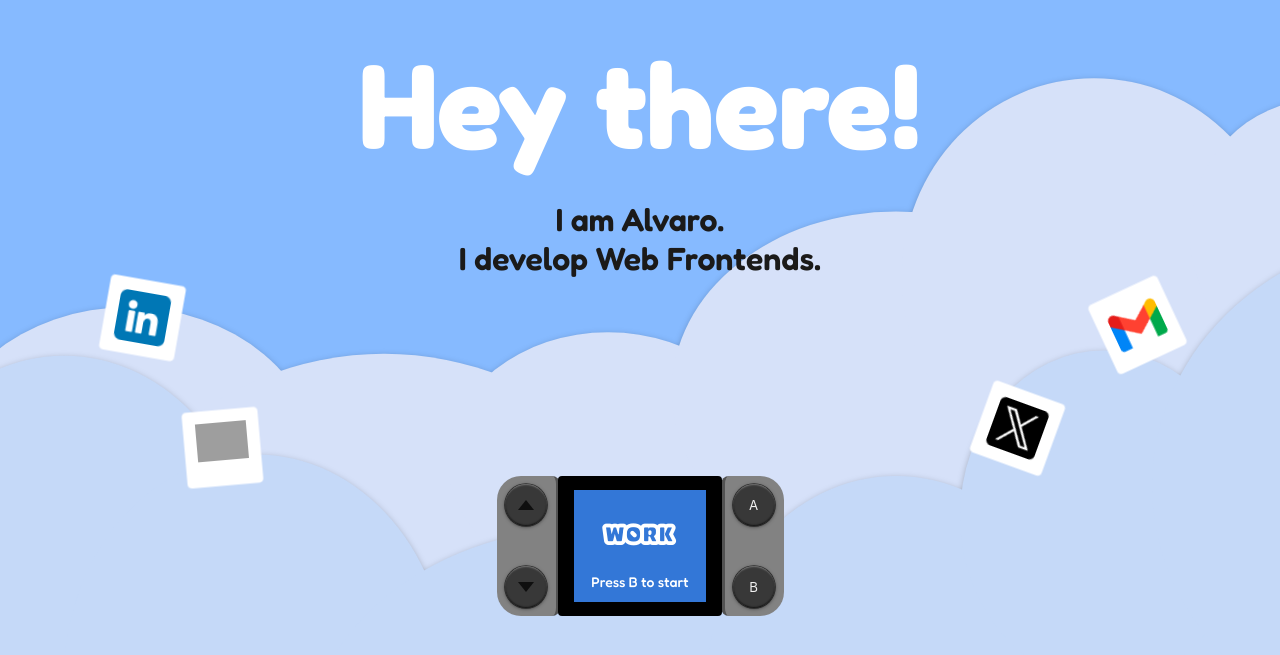
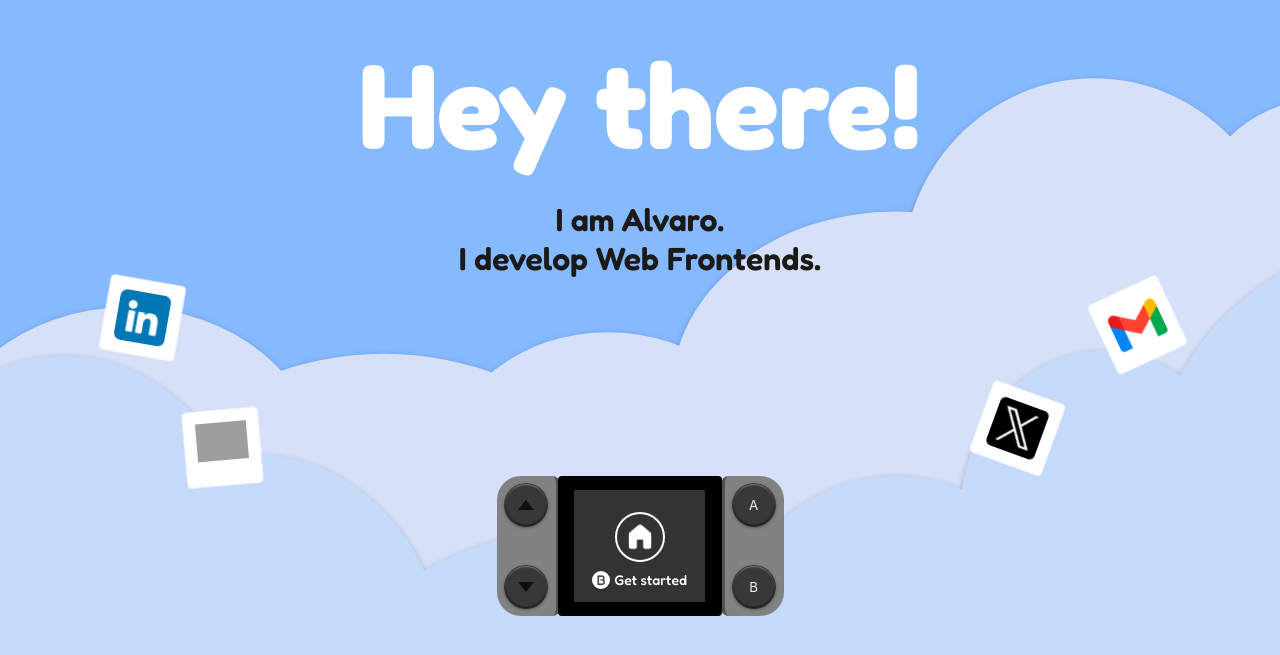
Before and after one commit to gilvent/portendo-switch, a React app: page / in a window 1280 px wide. Shown: the part 137-792 px from the top of the page. Built offline with nearby package versions, Linux system fonts and the light colour scheme; grey boxes are pictures that could not be loaded.

Commit message:
feature - add change screen interaction in home page
improve user journey by asking drawing users to open help panel when arriving in home page

```diff
--- a/src/components/ControllerButton/ControllerButton.module.scss
+++ b/src/components/ControllerButton/ControllerButton.module.scss
@@ -1,6 +1,4 @@
 @use 'assets/scss/variables/colors';
-@use 'assets/scss/variables/fonts';
-@use 'assets/scss/mixins/font';
 @use 'assets/scss/mixins/responsive';
 
 .controller {
@@ -170,6 +168,7 @@ button.btn-joycon-2 {
   }
 }
 
+
 .screen {
   position: relative;
   display: flex;
@@ -198,47 +197,11 @@ button.btn-joycon-2 {
   .inner-screen {
     width: 80%;
     height: 80%;
-    background: #3377d7;
     color: #fff;
     display: flex;
     place-items: center;
     justify-content: center;
-
-    .work-landing-screen {
-      padding: 4px;
-      text-align: center;
-
-      .title {
-        font-size: 1.6rem;
-        transform-style: preserve-3d;
-        font-family: fonts.$outline-gaban;
-        text-transform: uppercase;
-        margin: 18px;
-      }
-
-      .guide {
-        position: relative;
-        @include font.text-sm;
-
-        .loading-bar {
-          top: 30%;
-          position: absolute;
-          height: 12px;
-          width: 100%;
-          background-color: transparent;
-          border: 1px solid #fff;
-          overflow: hidden;
-
-          .inner-loading-bar {
-            position: absolute;
-            top: 0;
-            transform: translateX(-100%);
-            background-color: #fff;
-            height: 12px;
-            width: 100%;
-          }
-        }
-      }
-    }
+    position: relative;
+    contain: paint;
   }
 }
--- a/src/components/ControllerButton/ControllerButton.tsx
+++ b/src/components/ControllerButton/ControllerButton.tsx
@@ -2,6 +2,7 @@ import { useContext, useRef } from 'react';
 import styles from './ControllerButton.module.scss';
 import ControllerButtonContext from '@/context/ControllerButtonContext';
 import debounced from '@/utils/debounced';
+import ControllerScreen from '@/components/ControllerScreen';
 
 function ControllerButton() {
   const { actions, setVisibleHelpPanel } = useContext(ControllerButtonContext);
@@ -72,25 +73,9 @@ function ControllerButton() {
               data-anim-target="inner-screen"
               className={styles['inner-screen']}
             >
-              <div
-                data-anim-target="screen-foreground"
-                className={styles['work-landing-screen']}
-              >
-                <h3 className={styles.title}>Work</h3>
-                <div className={styles.guide}>
-                  <span data-anim-target="guide-text">Press B to start</span>
-                  <div
-                    data-anim-target="loading-bar"
-                    className={`${styles['loading-bar']} invisible`}
-                  >
-                    <div
-                      data-anim-target="loading-progress"
-                      className={styles['inner-loading-bar']}
-                    ></div>
-                  </div>
-                </div>
-              </div>
+              <ControllerScreen />
             </div>
+
             <div
               data-anim-target="shut-down-overlay"
               className={styles['shut-down-overlay']}
--- /dev/null
+++ b/src/components/ControllerScreen/ControllerScreen.module.scss
@@ -0,0 +1,102 @@
+@use 'assets/scss/variables/fonts';
+@use 'assets/scss/mixins/font';
+@use 'assets/scss/variables/colors';
+
+.help {
+  color: #fff;
+  display: flex;
+  flex-direction: row;
+  justify-content: center;
+  align-items: center;
+  z-index: 2;
+  gap: 4px;
+
+  .btn-joycon-preview {
+    position: relative;
+    background-color: #fff;
+    height: 18px;
+    width: 18px;
+    border-radius: 50%;
+    display: flex;
+    align-items: center;
+    justify-content: center;
+    color: colors.$dark-2;
+  }
+}
+
+.work-landing-screen {
+  position: absolute;
+  top: 0;
+  left: 0;
+  width: 100%;
+  height: 100%;
+  padding: 4px;
+  text-align: center;
+  background: #3377d7;
+
+  .title {
+    font-size: 1.6rem;
+    font-family: fonts.$outline-gaban;
+    text-transform: uppercase;
+    margin: 18px;
+  }
+
+  .guide {
+    position: relative;
+    @include font.text-sm;
+
+    .loading-bar {
+      top: 30%;
+      position: absolute;
+      height: 12px;
+      width: 100%;
+      background-color: transparent;
+      border: 1px solid #fff;
+      overflow: hidden;
+
+      .inner-loading-bar {
+        position: absolute;
+        top: 0;
+        transform: translateX(-100%);
+        background-color: #fff;
+        height: 12px;
+        width: 100%;
+      }
+    }
+  }
+}
+
+.home-landing-screen {
+  position: absolute;
+  top: 0;
+  left: 0;
+  width: 100%;
+  height: 100%;
+  padding: 22px 4px 4px;
+  background: #333;
+  display: flex;
+  flex-direction: column;
+  align-items: center;
+  gap: 8px;
+
+  .home-picture {
+    border: 2px solid #fff;
+    border-radius: 50%;
+    display: flex;
+    align-items: center;
+    justify-content: center;
+    width: 50px;
+    height: 50px;
+    padding: 8px;
+    img {
+      object-fit: contain;
+      width: 100%;
+      height: auto;
+    }
+  }
+
+  .guide {
+    position: relative;
+    @include font.text-sm;
+  }
+}
--- /dev/null
+++ b/src/components/ControllerScreen/ControllerScreen.tsx
@@ -0,0 +1,123 @@
+import gsap from 'gsap';
+import { createRef, useContext } from 'react';
+import { Transition, TransitionGroup } from 'react-transition-group';
+import { ControllerScreenTitle } from '@/utils/enums';
+import ControllerButtonContext from '@/context/ControllerButtonContext';
+import icHome from 'assets/icons/ic-home.webp';
+import styles from './ControllerScreen.module.scss';
+
+function HomeLandingScreen() {
+  return (
+    <div
+      data-anim-target="screen-foreground"
+      className={styles['home-landing-screen']}
+    >
+      <figure className={styles['home-picture']}>
+        <img src={icHome} />
+      </figure>
+      <div className={styles.guide}>
+        <div data-anim-target="guide-text" className={styles.help}>
+          <div className={styles['btn-joycon-preview']}>B</div>
+          <span>Get started</span>
+        </div>
+        <div
+          data-anim-target="loading-bar"
+          className={`${styles['loading-bar']} invisible`}
+        >
+          <div
+            data-anim-target="loading-progress"
+            className={styles['inner-loading-bar']}
+          ></div>
+        </div>
+      </div>
+    </div>
+  );
+}
+
+function WorkLandingScreen() {
+  return (
+    <div
+      data-anim-target="screen-foreground"
+      className={styles['work-landing-screen']}
+    >
+      <h3 className={styles.title}>Work</h3>
+      <div className={styles.guide}>
+        <span data-anim-target="guide-text">Press B to start</span>
+        <div
+          data-anim-target="loading-bar"
+          className={`${styles['loading-bar']} invisible`}
+        >
+          <div
+            data-anim-target="loading-progress"
+            className={styles['inner-loading-bar']}
+          ></div>
+        </div>
+      </div>
+    </div>
+  );
+}
+
+function ControllerScreen() {
+  const { activeScreen, changeScreenDirection } = useContext(
+    ControllerButtonContext
+  );
+  const screens = [
+    {
+      key: ControllerScreenTitle.Home,
+      nodeRef: createRef<HTMLDivElement>(),
+      component: <HomeLandingScreen />
+    },
+    {
+      key: ControllerScreenTitle.Work,
+      nodeRef: createRef<HTMLDivElement>(),
+      component: <WorkLandingScreen />
+    }
+  ];
+
+  const controllerScreen = screens
+    .filter(s => s.key === activeScreen)
+    .map(screen => {
+      return (
+        <Transition
+          nodeRef={screen.nodeRef}
+          key={screen.key}
+          onEntering={() => {
+            const byDirection = {
+              up: '-100%',
+              down: '100%'
+            };
+            gsap.fromTo(
+              screen.nodeRef.current,
+              {
+                translateY: byDirection[changeScreenDirection.current]
+              },
+              {
+                translateY: 0
+              }
+            );
+          }}
+          onExiting={() => {
+            const byDirection = {
+              up: '100%',
+              down: '-100%'
+            };
+            gsap.to(screen.nodeRef.current, {
+              translateY: byDirection[changeScreenDirection.current]
+            });
+          }}
+          timeout={500}
+        >
+          <div
+            style={{ position: 'absolute', width: '100%', height: '100%' }}
+            ref={screen.nodeRef}
+          >
+            {screen.component}
+          </div>
+        </Transition>
+      );
+    });
+
+  return <TransitionGroup component={null}>{controllerScreen}</TransitionGroup>;
+}
+
+export default ControllerScreen;
--- /dev/null
+++ b/src/components/ControllerScreen/index.tsx
@@ -0,0 +1 @@
+export { default } from './ControllerScreen';
--- a/src/context/ControllerButtonContext.tsx
+++ b/src/context/ControllerButtonContext.tsx
@@ -1,4 +1,11 @@
-import { RefObject, createContext, useRef, useState } from 'react';
+import { ControllerScreenTitle } from '@/utils/enums';
+import {
+  MutableRefObject,
+  RefObject,
+  createContext,
+  useRef,
+  useState
+} from 'react';
 
 type ControlActions =
   | 'onControlYClick'
@@ -15,6 +22,9 @@ type ControllerButtonProviderValue = {
   setVisibleHelpPanel: (visible: boolean) => void;
   helpPanelGuides: Array<string>;
   setHelpPanelGuides: (guides: Array<string>) => void;
+  activeScreen: ControllerScreenTitle;
+  setActiveGameScreen: (activeScreen: ControllerScreenTitle) => void;
+  changeScreenDirection: MutableRefObject<'up' | 'down'>;
 };
 
 const ControllerButtonContext = createContext<ControllerButtonProviderValue>({
@@ -23,7 +33,10 @@ const ControllerButtonContext = createContext<ControllerButtonProviderValue>({
   visibleHelpPanel: false,
   setVisibleHelpPanel: (visible: boolean) => {},
   helpPanelGuides: [],
-  setHelpPanelGuides: (guides: Array<string>) => {}
+  setHelpPanelGuides: (guides: Array<string>) => {},
+  activeScreen: ControllerScreenTitle.Home,
+  setActiveGameScreen: (activeScreen: ControllerScreenTitle) => {},
+  changeScreenDirection: { current: 'up' }
 });
 
 function ControllerButtonProvider({ children }: { children: React.ReactNode }) {
@@ -37,6 +50,10 @@ function ControllerButtonProvider({ children }: { children: React.ReactNode }) {
   );
   const [visibleHelpPanel, setVisibleHelpPanel] = useState<boolean>(false);
   const [helpPanelGuides, setHelpPanelGuides] = useState<Array<string>>([]);
+  const [activeScreen, setActiveGameScreen] = useState<ControllerScreenTitle>(
+    ControllerScreenTitle.Home
+  );
+  const changeScreenDirection = useRef<'up' | 'down'>('up');
 
   function setAction(control: ControlActions, fn: () => void) {
     actions.current[control] = fn;
@@ -48,7 +65,10 @@ function ControllerButtonProvider({ children }: { children: React.ReactNode }) {
     visibleHelpPanel,
     setVisibleHelpPanel,
     helpPanelGuides,
-    setHelpPanelGuides
+    setHelpPanelGuides,
+    activeScreen,
+    setActiveGameScreen,
+    changeScreenDirection
   };
 
   return (
--- a/src/utils/enums.tsx
+++ b/src/utils/enums.tsx
@@ -19,3 +19,8 @@ export enum WorkHighlightName {
   Blibli = 'blibli',
   Moperty = 'moperty'
 }
+
+export enum ControllerScreenTitle {
+  Home = 'GET_STARTED',
+  Work = 'BOUNCING_WORKS'
+}
```
Also changed, not shown: src/pages/HomePage/HomePage.tsx (+48 -9 lines), src/assets/icons/ic-home.webp (added).
